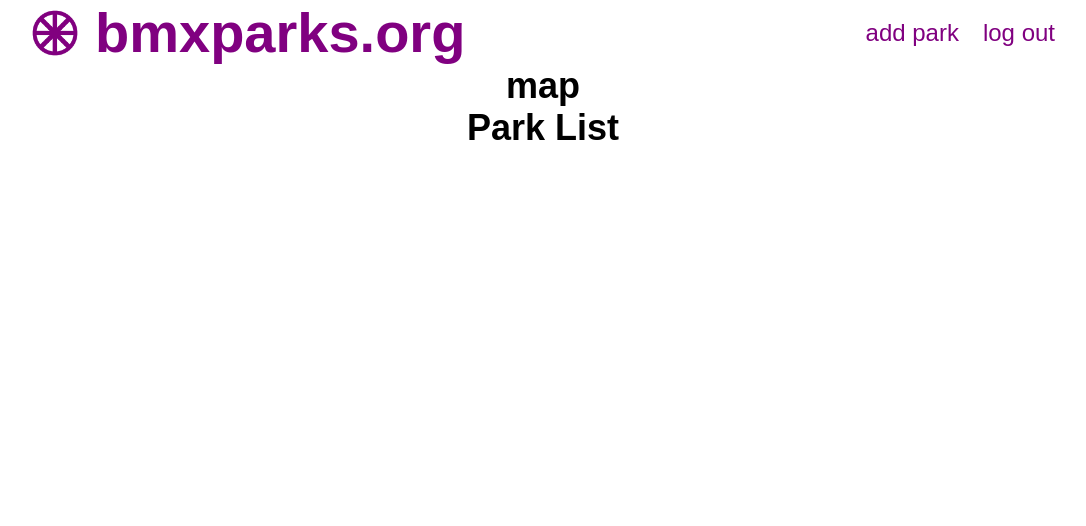
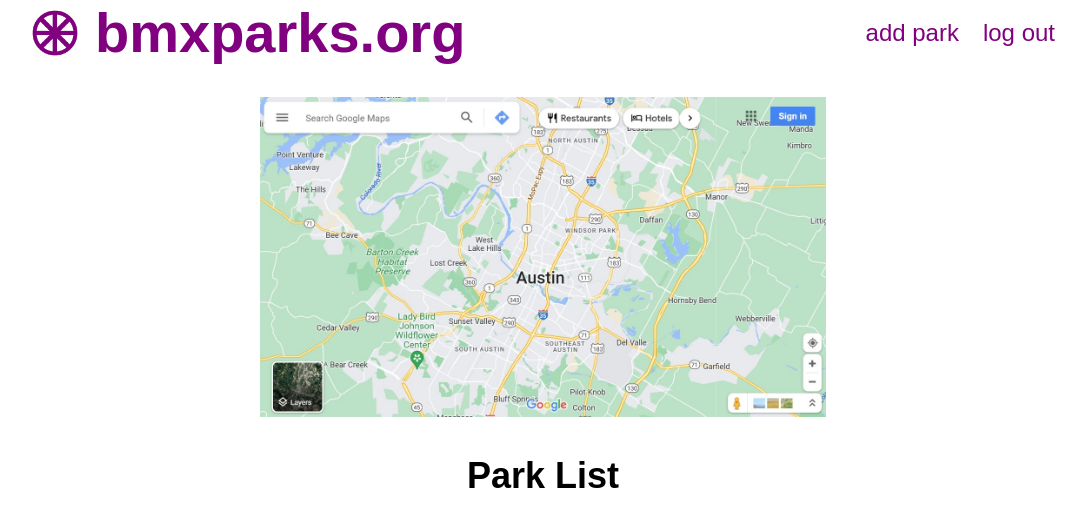
Before and after one commit to guigacarvalho/bmx-redux, a React (Create React App) app in the folder client/: page / in a window 1280 px wide. Shown: the top 526 px of the page, without its empty margins (97-1183 px from the left). Built offline with nearby package versions, Linux system fonts and the light colour scheme.

Commit message:
added map image placeholder

```diff
--- a/client/src/components/Map.jsx
+++ b/client/src/components/Map.jsx
@@ -1,5 +1,5 @@
 import GoogleMapReact from 'google-map-react'
-import '../map.css'
+import fakemap from '../images/fakemap.jpg'
 
 const location = {
   address: '12257 Kuykendahl Rd, Houston, TX 77067',
@@ -9,6 +9,8 @@
 
 export function Map() {
   return (
-    <h2>map</h2>
+    <div className='map-container'>
+      <img src={fakemap} alt='fakemap' className='fakemap'/>
+    </div>
   )
 }
--- a/client/src/index.css
+++ b/client/src/index.css
@@ -61,6 +61,14 @@
   margin-right: 1rem;
 }
 
+.map-container {
+  margin: 2rem;
+}
+
+.fakemap {
+  height: 20rem
+}
+
 h1 {
   font-size: 3.5rem;
   color: purple;
```
Also changed, not shown: client/src/images/fakemap.jpg (added), client/src/map.css (deleted).
